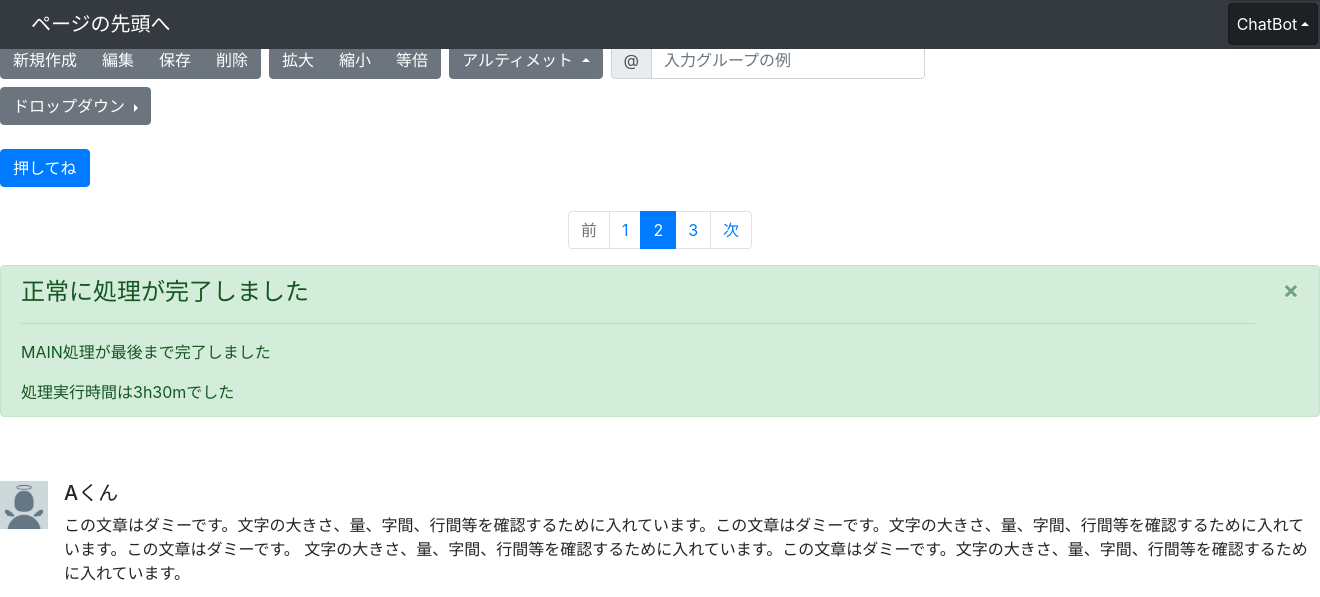
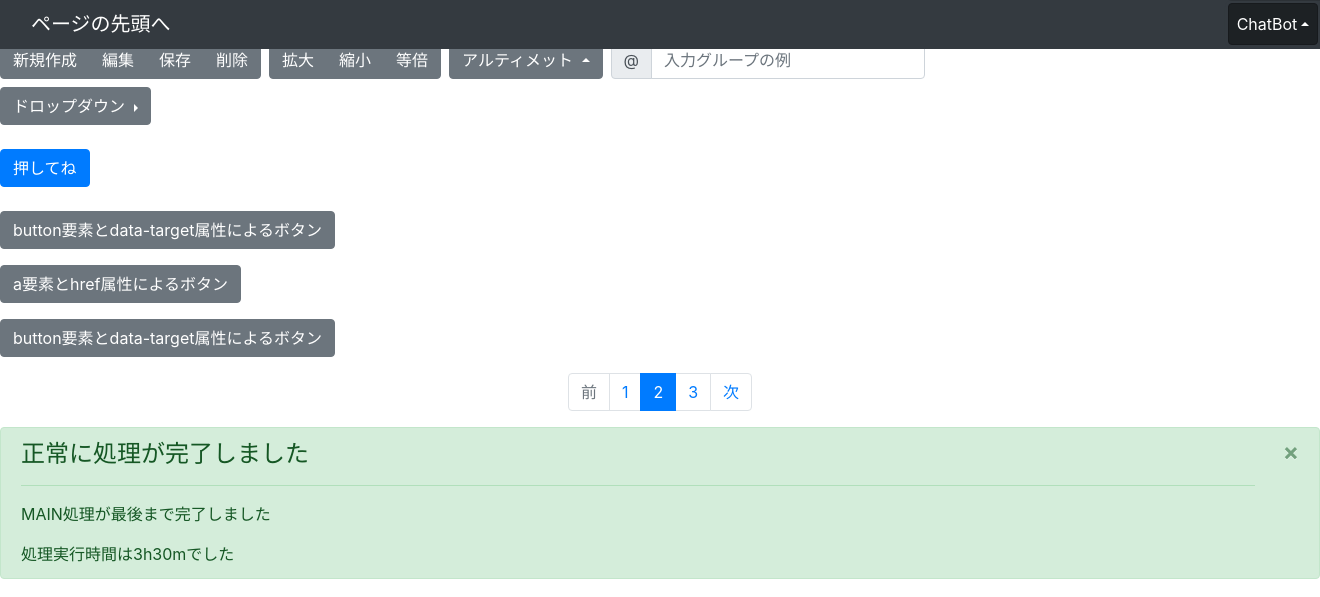
Before and after one commit to yumaru51/home, a Django app: a page that uses templates/report_output/bootstrap.html in a window 1320 px wide. Shown: the part 751-1348 px from the top of the page. Run offline with Django 4.2, Linux system fonts and the light colour scheme; some libraries are stand-ins or nearby versions.

Commit message:
bootstrap折り畳み

```diff
--- a/templates/report_output/bootstrap.html
+++ b/templates/report_output/bootstrap.html
@@ -75,6 +75,50 @@
         <p class="lead">これはジャンボトロンのサンプルです。</p>
     </div>
 </div>
+
+<!-- カルーセル -->{% comment %}
+<div id="carouselControls" class="carousel slide carousel-fade" data-ride="carousel" data-interval="3000" data-keyboard="true"
+data-pause="hover" data-wrap="true">
+    <div class="carousel-indicators">
+        <ol class="carousel-indicators">
+            <li data-target="#carouselControls" data-slide-to="0" class="active"></li>
+            <li data-target="#carouselControls" data-slide-to="1"></li>
+            <li data-target="#carouselControls" data-slide-to="2"></li>
+        </ol>
+    </div>
+    <div class="carousel-inner">
+        <div class="carousel-item active">
+            <img class="d-block w-100" alt="First slide" src="{% static 'img/1nako.png' %}">
+            <div class="carousel-caption d-none d-md-block text-dark">
+                <h5>スライド見出し</h5>
+                <p>スライドのキャプション文</p>
+            </div>
+        </div>
+        <div class="carousel-item">
+            <img class="d-block w-100" alt="Second slide" src="{% static 'img/2nako.jpeg' %}">
+            <div class="carousel-caption d-none d-md-block text-dark">
+                <h5>スライド見出し</h5>
+                <p>スライドのキャプション文</p>
+            </div>
+        </div>
+        <div class="carousel-item">
+            <img class="d-block w-100" alt="Third slide" src="{% static 'img/3kuma.jfif' %}">
+            <div class="carousel-caption d-none d-md-block text-dark">
+                <h5>スライド見出し</h5>
+                <p>スライドのキャプション文</p>
+            </div>
+        </div>
+    </div>
+    <a class="carousel-control-prev" href="#carouselControls" role="button" data-slide="prev">
+        <span class="carousel-control-prev-icon" aria-hidden="true"></span>
+        <span class="sr-only">前に戻る</span>
+    </a>
+    <a class="carousel-control-next" href="#carouselControls" role="button" data-slide="next">
+        <span class="carousel-control-next-icon" aria-hidden="true"></span>
+        <span class="sr-only">次に送る</span>
+    </a>
+</div>
+{% endcomment %}
 
 <!-- パンくずリスト スクロール調整　スクロールしたら位置が変わるように、 -->
 <nav class="sticky-top" aria-label="breadcrumb" role="navigation" style="padding-top:50px">
@@ -209,12 +253,36 @@
 
 <br>
 <br>
+
 <button type="button" class="btn btn-primary" aria-pressed="true" autocomplete="off" id="toggle-btn">押してね</button>
-
-
 <br>
 <br>
 
+<!-- 折り畳み 説明表示に使えるね。見えなくなるだけでエリアは確保するのでレイアウト崩れる。navのほうが汎用性高そう -->
+<p>
+    <button class="btn btn-secondary" type="button" data-toggle="collapse" data-target=".contents" aria-expanded="false"
+            aria-controls="collapseContent01 collapseContent02">button要素とdata-target属性によるボタン</button>
+</p>
+
+<p>
+    <a class="btn btn-secondary" data-toggle="collapse" href="#collapseContent01" role="button" aria-expanded="false"
+       aria-controls="collapseContent01">a要素とhref属性によるボタン</a>
+</p>
+<div class="collapse contents" id="collapseContent01">
+    <div class="card card-body">
+        a要素の切り替えボタンをクリックすることで表示と非表示とが切り替わるコンテンツ
+    </div>
+</div>
+
+<p>
+    <button class="btn btn-secondary" type="button" data-toggle="collapse" data-target="#collapseContent02" aria-expanded="false"
+            aria-controls="collapseContent02">button要素とdata-target属性によるボタン</button>
+</p>
+<div class="collapse contents" id="collapseContent02">
+    <div class="card card-body">
+        button要素の切り替えボタンをクリックすることで表示と非表示とが切り替わるコンテンツ
+    </div>
+</div>
 
 <!-- ページネーション -->
 <nav aria-label="ページネーションの例">
```
Also changed, not shown: static/img/1nako.png (added), static/img/2nako.jpeg (added), static/img/3kuma.jfif (added).
